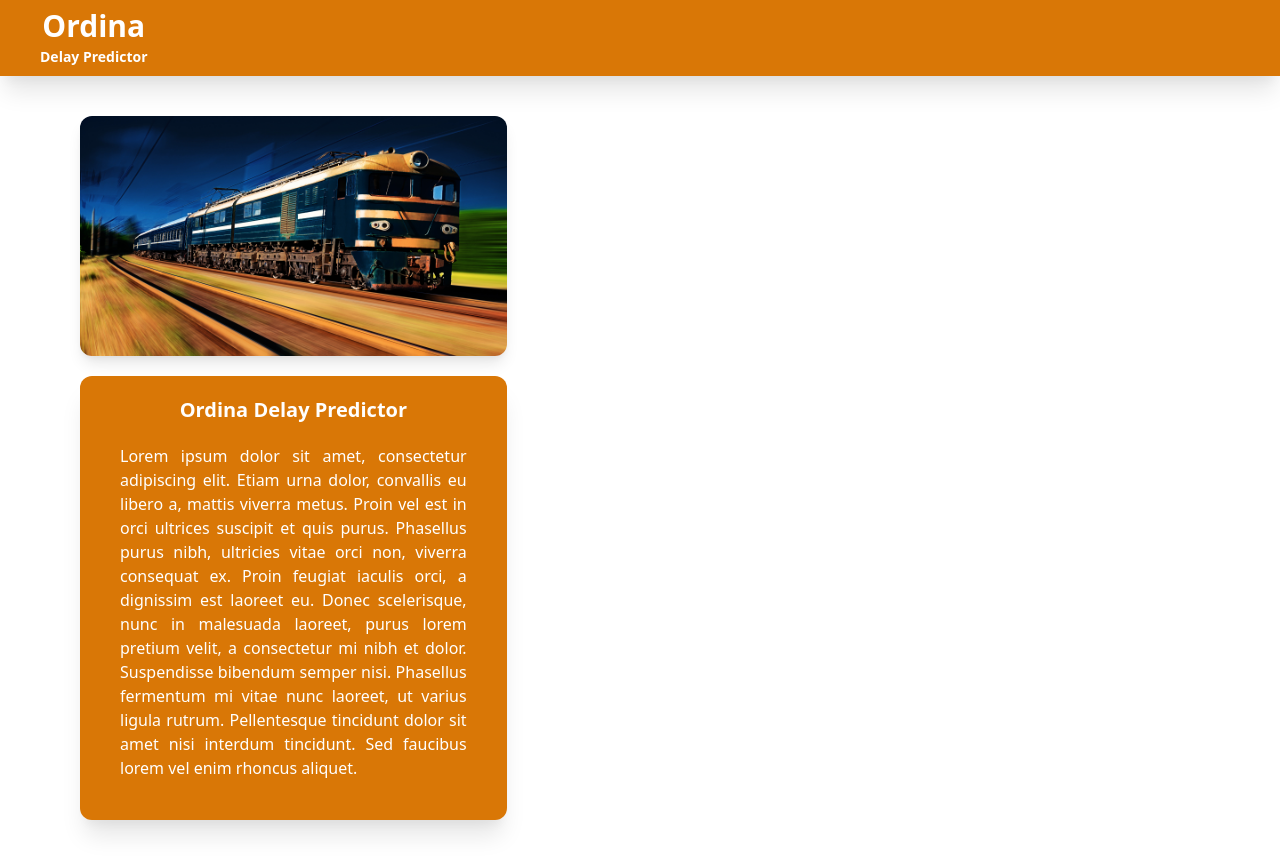
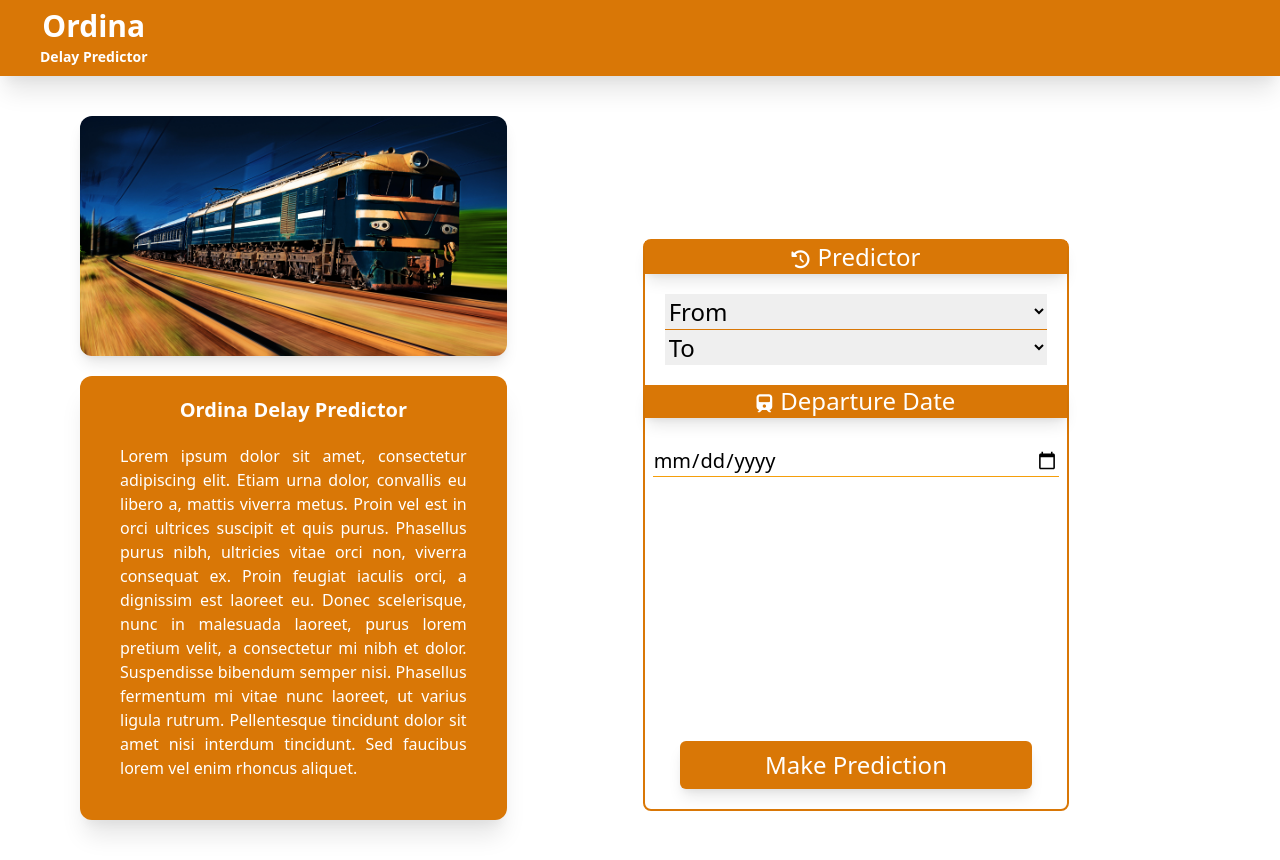
Before and after one commit to VladimirCVB/ordina-deploy, a Vue app: page / in a window 1280 px wide. Built offline with nearby package versions, Linux system fonts and the light colour scheme.

Commit message:
predictor and description

```diff
--- a/public/index.html
+++ b/public/index.html
@@ -5,6 +5,7 @@
     <meta http-equiv="X-UA-Compatible" content="IE=edge">
     <meta name="viewport" content="width=device-width,initial-scale=1.0">
     <link rel="icon" href="<%= BASE_URL %>favicon.ico">
+    <script src="https://kit.fontawesome.com/cc7ffd8e3f.js" crossorigin="anonymous"></script>
     <title><%= htmlWebpackPlugin.options.title %></title>
   </head>
   <body>
--- a/src/components/content/Description.vue
+++ b/src/components/content/Description.vue
@@ -1,5 +1,5 @@
 <template>
-  <div class="w-1/3 m-10 ml-20">
+  <div class="w-1/3 m-10 ml-20 inline-block">
       <img src="../../../public/Train image.jpg" height="350" width="855" class="rounded-xl mb-5 shadow-lg"/>
       <div class="bg-yellow-600 p-10 pt-5 shadow-xl rounded-xl">
           <h2 class="text-white font-bold text-center mb-5 text-xl">Ordina Delay Predictor</h2>
--- a/src/components/content/Predictor.vue
+++ b/src/components/content/Predictor.vue
@@ -1,5 +1,49 @@
 <template>
-  <div>
+  <div class="border-2 border-yellow-600 rounded-lg inline-block w-1/3 ml-24">
+      <!-- Predictor Title -->
+      <div class="text-white text-center text-2xl bg-yellow-600 shadow-lg">
+        <i class="fas fa-history mr-2 text-lg"></i>
+        <label>Predictor</label>
+      </div>
+
+      <!-- Content 'From' and 'To'   -->
+      <div class="p-5 divide-y divide-yellow-600 text-2xl">
+        <select name="cars" id="cars" class="block w-full outline-none">
+          <option value="" disabled selected>From</option>
+          <option value="volvo">Volvo</option>
+          <option value="saab">Saab</option>
+          <option value="mercedes">Mercedes</option>
+          <option value="audi">Audi</option>
+        </select>
+
+        <!-- <hr class="mt-2 mb-2 white text-white"/> -->
+
+        <select name="cars" id="cars" class="block w-full outline-none">
+          <option value="" disabled selected>To</option>
+          <option value="volvo">Volvo</option>
+          <option value="saab">Saab</option>
+          <option value="mercedes">Mercedes</option>
+          <option value="audi">Audi</option>
+        </select>
+      </div>
+
+      <!-- Departure Date Title -->
+      <div class="bg-yellow-600 text-white text-center text-2xl shadow-lg">
+        <i class="fas fa-train mr-2 text-lg"></i>
+        <label>Departure Date</label>
+      </div>
+
+      <!-- Date Content -->
+      <div class="mt-5 mb-64 p-2 divide-y divide-yellow-500">
+        <input type="date" placeholder="Date" class="w-full outline-none text-xl" />
+        <hr />
+
+      </div>
+
+      <!-- Predict Button -->
+      <div class="text-center mt-5 mb-5">
+        <button class="bg-yellow-600 rounded-md text-white p-2 text-2xl w-5/6 shadow-lg">Make Prediction</button>
+      </div>
   </div>
 </template>
 
--- a/src/views/Content.vue
+++ b/src/views/Content.vue
@@ -1,6 +1,6 @@
 <template>
   <div>
-      <Description class="float-left" />
+      <Description />
       <Predictor />
   </div>
 </template>
```
